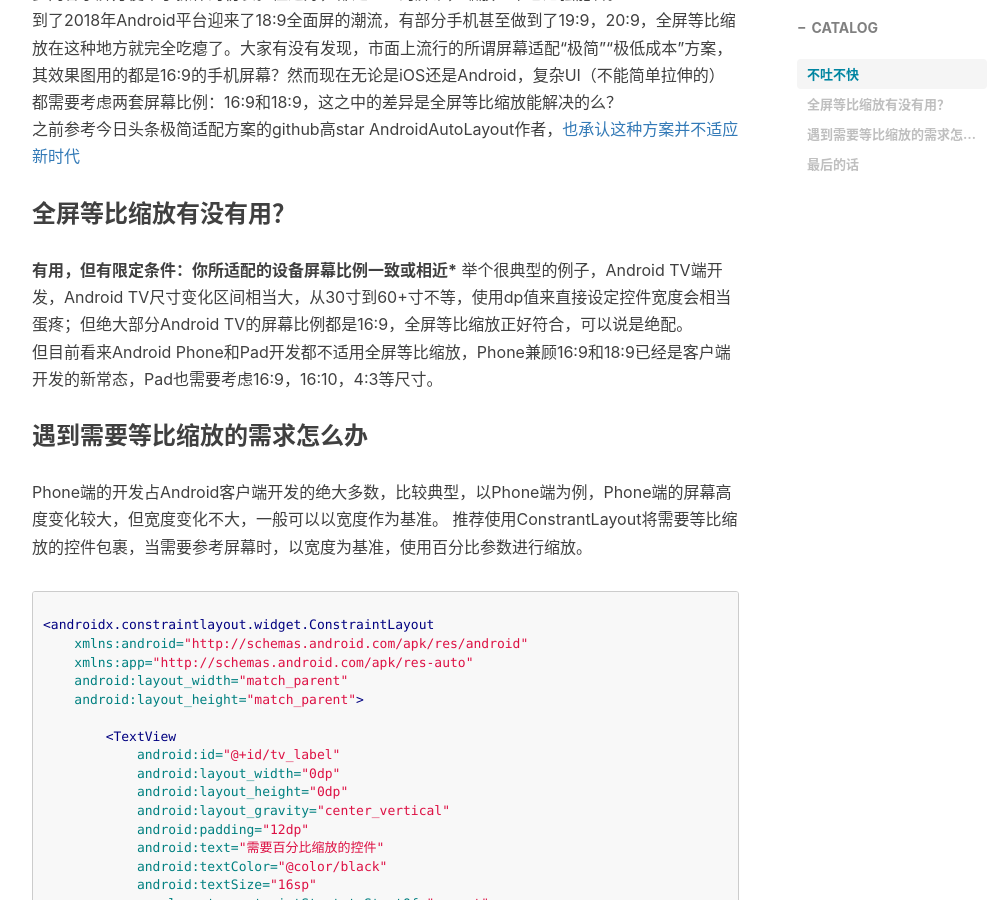
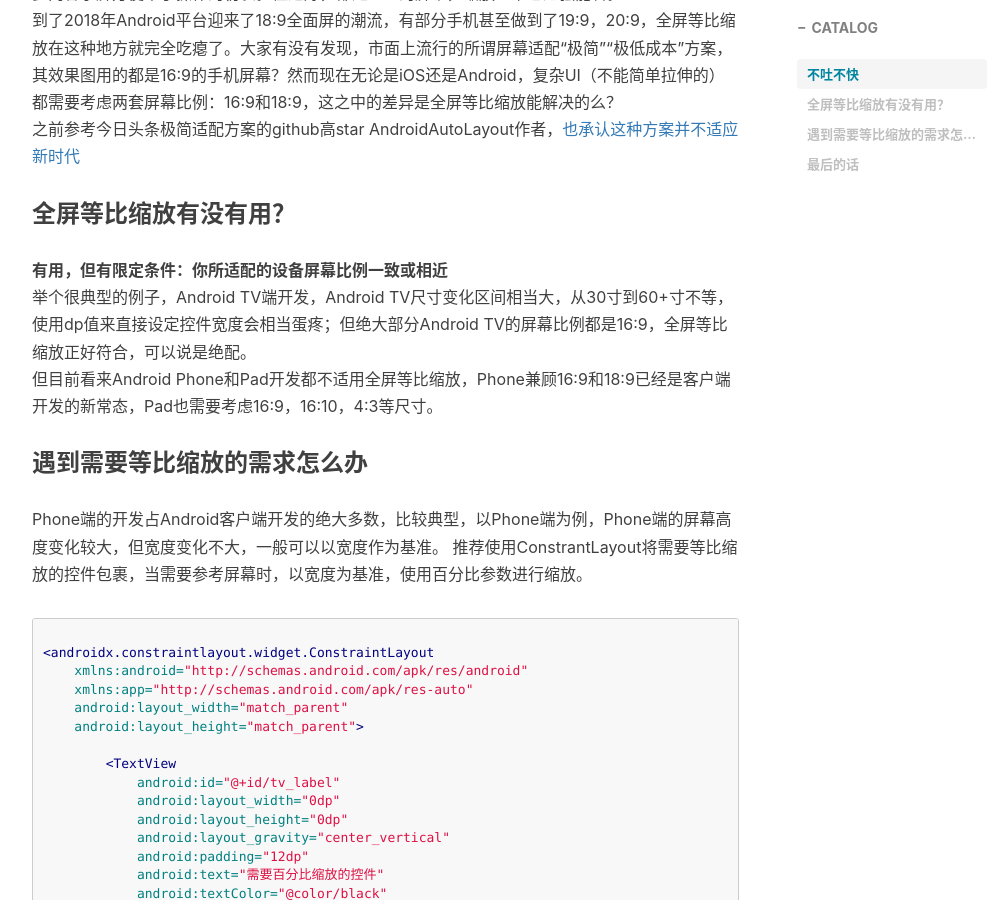
Before and after one commit to lx8421bcd/lx8421bcd.github.io, a Jekyll site: the page built from _posts/2019-07-05-关于Android屏幕适配的一点吐槽.md, in a window 1280 px wide and 900 px high, scrolled down 1011 px. Shown: the whole window, without its empty margins (233-1239 px from the left). Built offline with Jekyll 4.4.1, drawn with Linux system fonts in a browser that asks for light colours; nearby versions of some CDN libraries; comment, search, counter and statistics services are not loaded.

Commit message:
update format

```diff
--- a/_posts/2019-07-05-关于Android屏幕适配的一点吐槽.md
+++ b/_posts/2019-07-05-关于Android屏幕适配的一点吐槽.md
@@ -20,7 +20,7 @@ tags:
 之前参考今日头条极简适配方案的github高star AndroidAutoLayout作者，[也承认这种方案并不适应新时代](https://juejin.im/post/5da3de99f265da5b5c0906d9)
 
 ### 全屏等比缩放有没有用？
-__有用，但有限定条件：你所适配的设备屏幕比例一致或相近*__
+__有用，但有限定条件：你所适配的设备屏幕比例一致或相近__
 举个很典型的例子，Android TV端开发，Android TV尺寸变化区间相当大，从30寸到60+寸不等，使用dp值来直接设定控件宽度会相当蛋疼；但绝大部分Android TV的屏幕比例都是16:9，全屏等比缩放正好符合，可以说是绝配。
 但目前看来Android Phone和Pad开发都不适用全屏等比缩放，Phone兼顾16:9和18:9已经是客户端开发的新常态，Pad也需要考虑16:9，16:10，4:3等尺寸。
 
```
